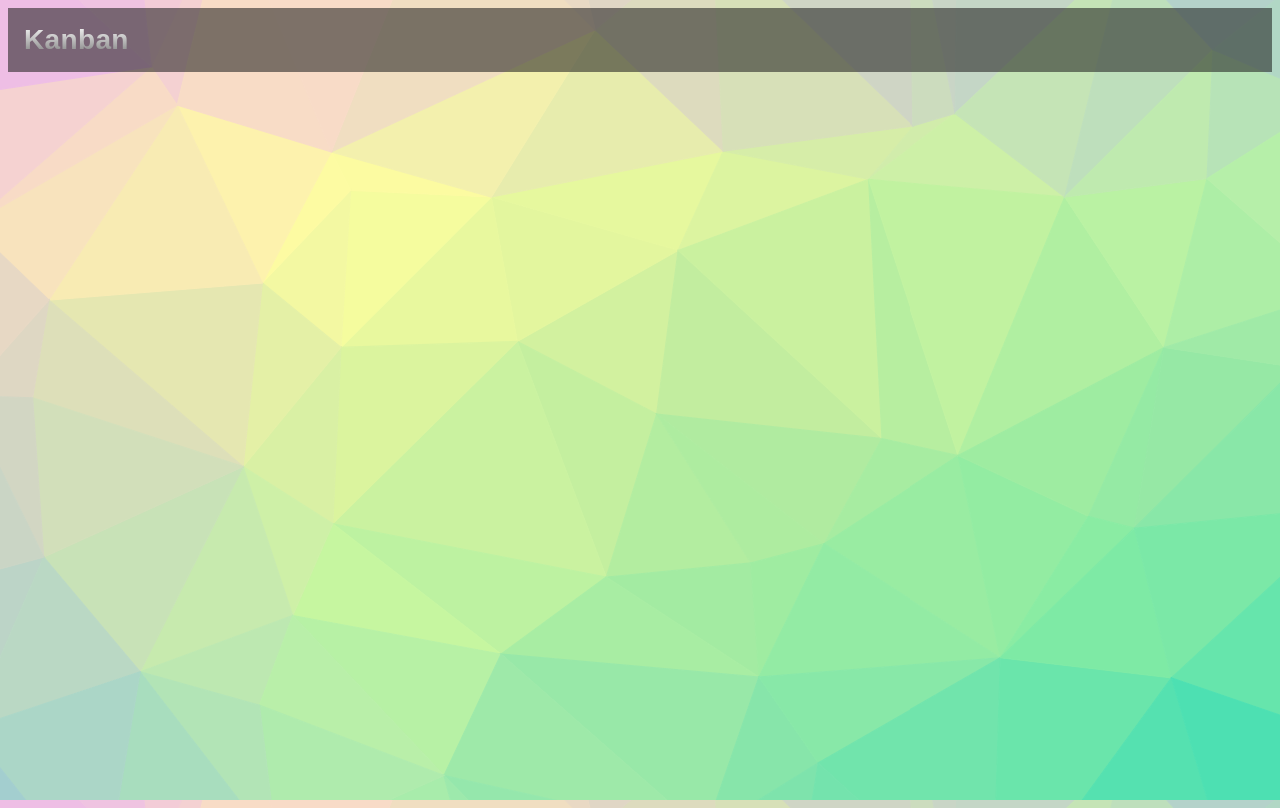
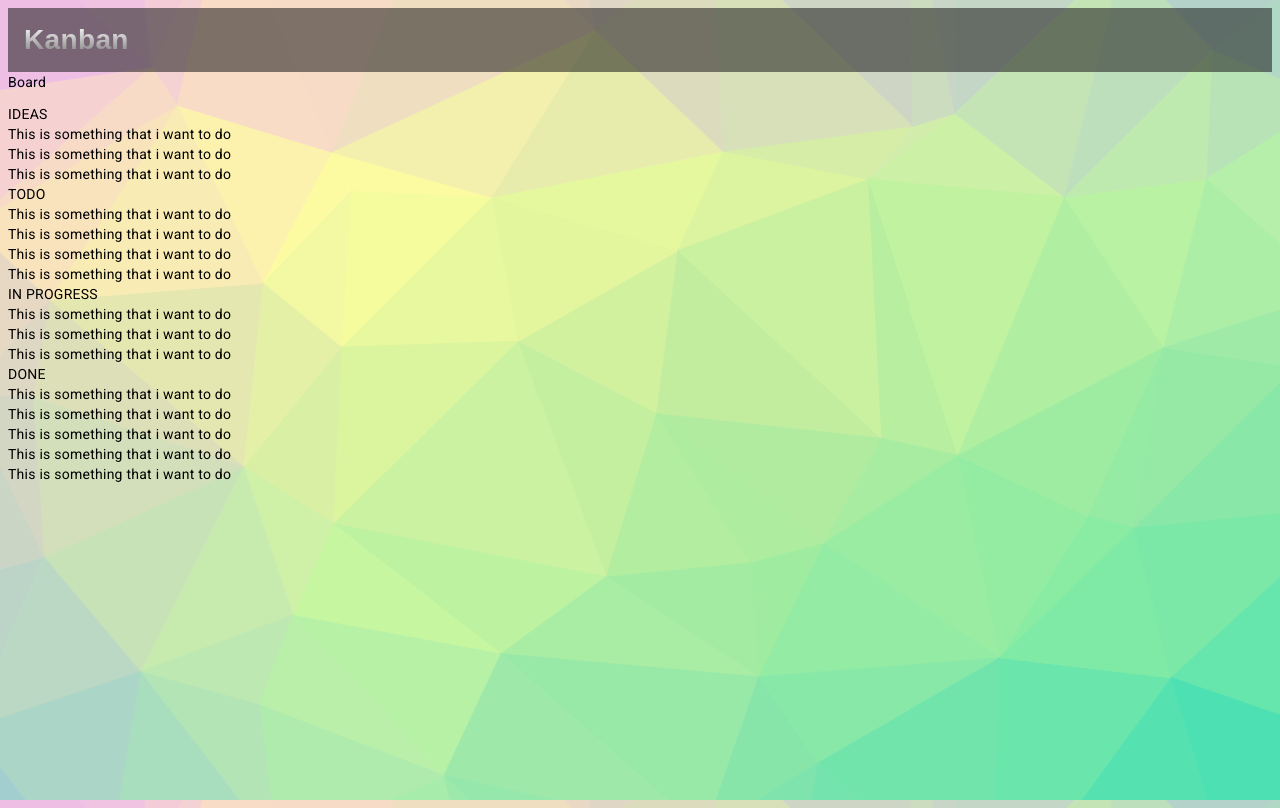
Before and after one commit to kyanethmoran/ang-drag-drop, an Angular app: page / in a window 1280 px wide. Built offline with nearby package versions, Linux system fonts and the light colour scheme.

Commit message:
mocking up skeleton for the columns and tasks within

```diff
--- a/src/app/pages/mainview/mainview.component.html
+++ b/src/app/pages/mainview/mainview.component.html
@@ -4,4 +4,63 @@
       <h1 class="app-name has-gradient-text">Kanban</h1>
     </mat-toolbar-row>
   </mat-toolbar>
+
+  <div class="board">
+    <div class="board-bar">
+      <p class="board-name">Board</p>
+    </div>
+
+    <div class="board-wrapper">
+      <!-- COME BACK AND MAKE THIS DYNAMIC -->
+      <div class="board-columns">
+        <div class="board-column">
+          <div class="column-title">IDEAS</div>
+
+          <div class="tasks-container">
+            <div class="task">This is something that i want to do</div>
+
+            <!-- test -->
+            <div class="task">This is something that i want to do</div>
+            <div class="task">This is something that i want to do</div>
+          </div>
+        </div>
+        <div class="board-column">
+          <div class="column-title">TODO</div>
+
+          <div class="tasks-container">
+            <div class="task">This is something that i want to do</div>
+
+            <!-- test -->
+            <div class="task">This is something that i want to do</div>
+            <div class="task">This is something that i want to do</div>
+            <div class="task">This is something that i want to do</div>
+          </div>
+        </div>
+        <div class="board-column">
+          <div class="column-title">IN PROGRESS</div>
+
+          <div class="tasks-container">
+            <div class="task">This is something that i want to do</div>
+
+            <!-- test -->
+            <div class="task">This is something that i want to do</div>
+            <div class="task">This is something that i want to do</div>
+          </div>
+        </div>
+        <div class="board-column">
+          <div class="column-title">DONE</div>
+
+          <div class="tasks-container">
+            <div class="task">This is something that i want to do</div>
+
+            <!-- test -->
+            <div class="task">This is something that i want to do</div>
+            <div class="task">This is something that i want to do</div>
+            <div class="task">This is something that i want to do</div>
+            <div class="task">This is something that i want to do</div>
+          </div>
+        </div>
+      </div>
+    </div>
+  </div>
 </div>
```
